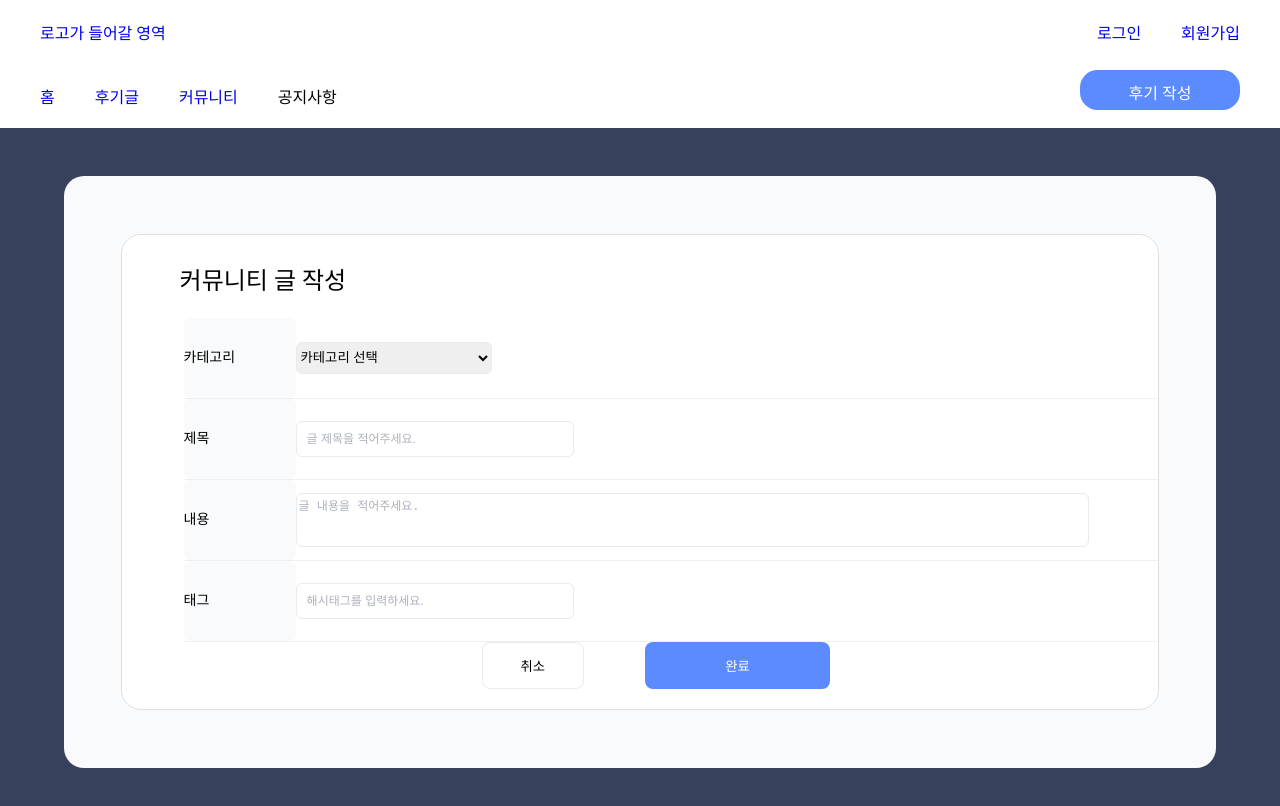
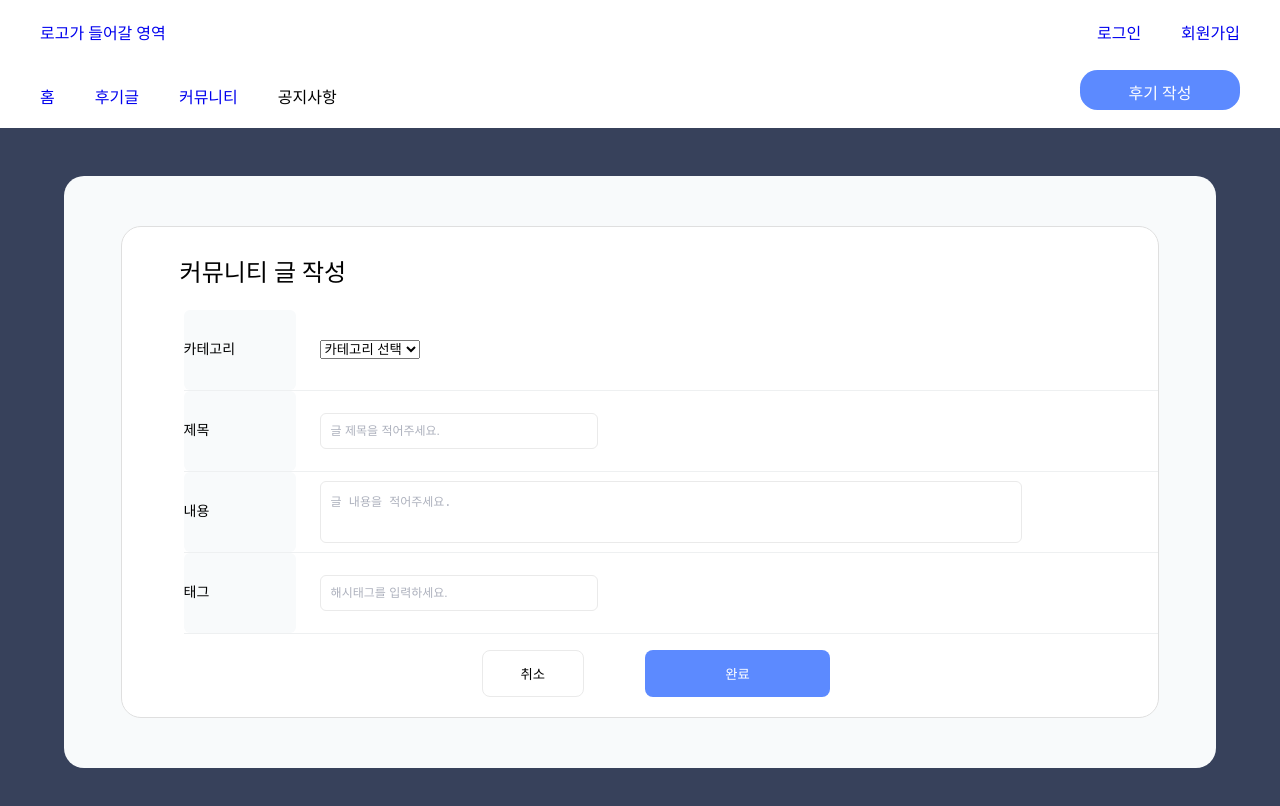
Before and after one commit to Interview-reviews/Interview-reviews-FE, a React (Create React App) app: page /Community/Write in a window 1280 px wide. Shown: the top 806 px of the page. Built offline with nearby package versions, Linux system fonts and the light colour scheme; the HTML template or start-up script is replaced by a standard one.

Commit message:
feat(FieldsetCommunity): hook 추가 및 리팩토링 수행

```diff
--- a/src/App.jsx
+++ b/src/App.jsx
@@ -27,6 +27,7 @@ export default function App() {
         <Route path="/SignUp" element={<SignUp />}></Route>
         <Route path="/Information" element={<Information />}></Route>
         <Route path="/Welcome" element={<Welcome />}></Route>
+        <Route path="/WriteReview" element={<WriteReview />}></Route>
         <Route path="/Review" element={<Review />}></Route>
         <Route path="/Community" element={<Community />}></Route>
         <Route path="/Community/Write" element={<Write />}></Route>
--- a/src/components/Community/Button/Button.jsx
+++ b/src/components/Community/Button/Button.jsx
@@ -1,40 +1,14 @@
 /** @jsxImportSource @emotion/react */
-import { css } from '@emotion/react';
 
-const buttonContainer = css`
-  display: flex;
-  width: 40%;
-  height: content;
-  justify-content: space-around;
-
-  margin: 0 auto;
-`;
-
-const cancelButton = css`
-  width: 25%;
-  height: 47px;
-
-  background: #ffffff;
-  border: 1px solid #eaeaea;
-  border-radius: 8px;
-`;
-const confirmButton = ({ isFilled }) => css`
-  width: 45%;
-  height: 47px;
-
-  background: ${isFilled ? '#9a9a9a' : '#5C8AFF'};
-  border-radius: 8px;
-  border: none;
-  color: white;
-`;
+import { buttonContainer, cancelButton, confirmButton } from './Button.style';
 
 export default function Button() {
   return (
     <div css={buttonContainer}>
-      <button css={cancelButton} type="submit">
+      <button css={cancelButton} type="reset">
         취소
       </button>
-      <button css={confirmButton} type="reset">
+      <button css={confirmButton} type="submit">
         완료
       </button>
     </div>
--- /dev/null
+++ b/src/components/Community/Button/Button.style.jsx
@@ -0,0 +1,34 @@
+import { css } from '@emotion/react';
+
+const buttonContainer = css`
+  display: flex;
+  width: 40%;
+  height: content;
+  justify-content: space-around;
+
+  margin: 0 auto;
+
+  padding-top: 1rem;
+`;
+
+const cancelButton = css`
+  width: 25%;
+  height: 47px;
+
+  background: #ffffff;
+  border: 1px solid #eaeaea;
+  border-radius: 8px;
+  cursor: pointer;
+`;
+const confirmButton = ({ isFilled }) => css`
+  width: 45%;
+  height: 47px;
+
+  background: ${isFilled ? '#9a9a9a' : '#5C8AFF'};
+  border-radius: 8px;
+  border: none;
+  color: white;
+  cursor: pointer;
+`;
+
+export { buttonContainer, cancelButton, confirmButton };
--- a/src/components/Community/FieldsetCommunity/FiledsetCommunity.jsx
+++ b/src/components/Community/FieldsetCommunity/FiledsetCommunity.jsx
@@ -1,144 +1,74 @@
 /** @jsxImportSource @emotion/react */
-import { css } from '@emotion/react';
-
-import { useRef } from 'react';
+import { useRef, useState } from 'react';
 import Button from '../Button/Button';
-
-const liStyle = css`
-  list-style: none;
-  display: flex;
-  align-items: center;
-`;
-
-const labelStyle = css`
-  display: block;
-  width: 7rem;
-  line-height: 5rem;
-
-  background: #f8fafb;
-  font-weight: 400;
-  font-size: 14px;
-  justify-content: center;
-
-  border-radius: 6px;
-`;
-
-const hrStyle = css`
-  background: #eef0f1;
-  height: 1px;
-  border: 0;
-`;
-
-const fieldsetStyle = css`
-  border: none;
-  width: 80vw;
-`;
-
-const inputStyle = css`
-  width: 20vw;
-  padding: 10px;
-
-  font-weight: 500;
-  font-size: 12px;
-
-  &::placeholder {
-    color: #adb1bd;
-  }
-
-  border: 1px solid #eaeaea;
-  border-radius: 6px;
-`;
-
-const formStyle = css`
-  padding: 10px;
-`;
-
-const textareaStyle = css`
-  width: 80%;
-  height: 3rem;
-
-  &::placeholder {
-    color: #adb1bd;
-  }
-
-  font-weight: 500;
-  font-size: 12px;
-
-  border: 1px solid #eaeaea;
-  border-radius: 6px;
-  resize: none;
-`;
-
-const selectStyle = css`
-  height: 2rem;
-  width: 20%;
-  border: 1px solid #eaeaea;
-  border-radius: 6px;
-
-  &::option[value=''][disabled] {
-    display: none;
-  }
-`;
-
-const title = css`
-  position: relative;
-  font-weight: 500;
-  font-size: 1.5rem;
-  margin-left: 2rem;
-
-  padding: 1rem;
-`;
+import WriteSelect from '../WriteSelect/WriteSelect';
+import {
+  liStyle,
+  labelStyle,
+  hrStyle,
+  fieldsetStyle,
+  inputStyle,
+  formStyle,
+  textareaStyle,
+  titleStyle,
+} from './FiledsetCommunity.style';
 
 export default function FieldsetCommunity() {
   const textareaRef = useRef();
+  const [title, setTitle] = useState('');
+  const [content, setContent] = useState('');
+  const [hashtags, setHashtags] = useState('');
 
-  const handleResizeHeight = () => {
+  const handleResizeHeight = e => {
     textareaRef.current.style.height = '3rem';
-    textareaRef.current.style.height = `${textareaRef.current.scrollHeight / 16}rem`;
+    textareaRef.current.style.height = `${textareaRef.current.scrollHeight / 17 - 0.5}rem`;
+    setContent(e.target.value);
   };
 
   return (
-    <form css={formStyle} method="post">
-      <h1 css={title}>커뮤니티 글 작성</h1>
+    <form css={formStyle} method="post" action="#">
+      <h1 css={titleStyle}>커뮤니티 글 작성</h1>
       <fieldset css={fieldsetStyle}>
         <ul>
           <li css={liStyle}>
             <label css={labelStyle}>카테고리</label>
-            <select name="category" css={selectStyle} required>
-              <option value="" disabled selected>
-                카테고리 선택
-              </option>
-              <option value="Q&amp;A">Q&amp;A</option>
-              <option value="Chat">잡담</option>
-              <option value="Recommend">인강 추천</option>
-            </select>
+            <WriteSelect />
           </li>
           <hr css={hrStyle} />
 
           <li css={liStyle}>
             <label css={labelStyle}>제목</label>
-            <input css={inputStyle} placeholder="글 제목을 적어주세요."></input>
+            <input
+              css={inputStyle}
+              placeholder="글 제목을 적어주세요."
+              required
+              value={title}
+              onChange={e => setTitle(e.target.value)}></input>
           </li>
           <hr css={hrStyle} />
 
           <li css={liStyle}>
             <label css={labelStyle}>내용</label>
             <textarea
-              rows={1}
               ref={textareaRef}
-              onChange={handleResizeHeight}
+              value={content}
+              onChange={e => handleResizeHeight(e)}
               css={textareaStyle}
-              placeholder="글 내용을 적어주세요."></textarea>
+              placeholder="글 내용을 적어주세요."
+              required></textarea>
           </li>
           <hr css={hrStyle} />
 
           <li css={liStyle}>
             <label css={labelStyle}>태그</label>
-            <input css={inputStyle} placeholder="해시태그를 입력하세요."></input>
+            <input
+              css={inputStyle}
+              placeholder="해시태그를 입력하세요."
+              value={hashtags}
+              onChange={e => setHashtags(e.target.value)}></input>
           </li>
           <hr css={hrStyle} />
         </ul>
-
         <Button />
       </fieldset>
     </form>
--- /dev/null
+++ b/src/components/Community/FieldsetCommunity/FiledsetCommunity.style.jsx
@@ -0,0 +1,84 @@
+import { css } from '@emotion/react';
+
+const liStyle = css`
+  list-style: none;
+  display: flex;
+  align-items: center;
+`;
+
+const labelStyle = css`
+  display: inline-block;
+  width: 7rem;
+  line-height: 5rem;
+
+  background: #f8fafb;
+  font-weight: 400;
+  font-size: 14px;
+  justify-content: center;
+
+  margin-right: 1.5rem;
+
+  border-radius: 6px;
+`;
+
+const hrStyle = css`
+  background: #eef0f1;
+  height: 1px;
+  border: 0;
+`;
+
+const fieldsetStyle = css`
+  border: none;
+  width: 80vw;
+  height: auto;
+`;
+
+const inputStyle = css`
+  width: 20vw;
+  padding: 10px;
+
+  font-weight: 500;
+  font-size: 12px;
+
+  &::placeholder {
+    color: #adb1bd;
+  }
+
+  border: 1px solid #eaeaea;
+  border-radius: 6px;
+`;
+
+const formStyle = css`
+  padding: 10px;
+`;
+
+const textareaStyle = css`
+  width: 70%;
+  height: 3rem;
+
+  &::placeholder {
+    color: #adb1bd;
+  }
+
+  align-items: center;
+
+  padding-left: 10px;
+  padding-top: 10px;
+
+  font-weight: 500;
+  font-size: 12px;
+
+  border: 1px solid #eaeaea;
+  border-radius: 6px;
+  resize: none;
+`;
+
+const titleStyle = css`
+  font-weight: 500;
+  font-size: 1.5rem;
+  margin-left: 2rem;
+
+  padding: 1rem;
+`;
+
+export { liStyle, labelStyle, hrStyle, fieldsetStyle, inputStyle, formStyle, textareaStyle, titleStyle };
--- a/src/components/Community/WriteBackground/WriteBackground.jsx
+++ b/src/components/Community/WriteBackground/WriteBackground.jsx
@@ -1,23 +1,10 @@
 /** @jsxImportSource @emotion/react */
-import { css } from '@emotion/react';
 import WriteContainer from '../WriteContainer/WriteContainer';
-
-const colors = {
-  lightBlue: '#5C8AFF',
-  darkBlue: '#37415B',
-};
-
-const style = color => css`
-  background-color: ${colors[color]};
-  width: 100vw;
-  height: 100vh;
-  display: flex;
-  justify-content: center;
-`;
+import { backgroundStyle } from './WriteBackground.style';
 
 export default function WriteBackground({ color }) {
   return (
-    <div css={style(color)}>
+    <div css={backgroundStyle(color)}>
       <WriteContainer />
     </div>
   );
--- /dev/null
+++ b/src/components/Community/WriteBackground/WriteBackground.style.jsx
@@ -0,0 +1,16 @@
+import { css } from '@emotion/react';
+
+const colors = {
+  lightBlue: '#5C8AFF',
+  darkBlue: '#37415B',
+};
+
+const backgroundStyle = color => css`
+  background-color: ${colors[color]};
+  width: 100vw;
+  height: 100vh;
+  display: flex;
+  justify-content: center;
+`;
+
+export { backgroundStyle };
--- a/src/components/Community/WriteContainer/WriteContainer.jsx
+++ b/src/components/Community/WriteContainer/WriteContainer.jsx
@@ -1,36 +1,6 @@
 /** @jsxImportSource @emotion/react */
-import { css } from '@emotion/react';
 import FieldsetCommunity from '../FieldsetCommunity/FiledsetCommunity';
-
-// height는 content만큼 늘어나도록 설정
-const parentContainer = css`
-  width: 90vw;
-  overflow: hidden;
-  height: content;
-  background-color: #f8fafb;
-  border-radius: 20px;
-  margin-top: 3em;
-  margin-bottom: 10rem;
-
-  display: flex;
-  justify-content: space-around;
-  flex-direction: column;
-  align-items: center;
-`;
-
-const childContainer = css`
-  width: 90%;
-  height: content;
-  overflow: hidden;
-
-  background-color: #ffffff;
-  border-radius: 20px;
-  border: 1px solid #dfdfdf;
-
-  display: flex;
-  flex-driection: column;
-  align-items: center;
-`;
+import { parentContainer, childContainer } from './WriteContainer.style';
 
 export default function WriteContainer() {
   return (
--- /dev/null
+++ b/src/components/Community/WriteContainer/WriteContainer.style.jsx
@@ -0,0 +1,34 @@
+import { css } from '@emotion/react';
+
+// height는 content만큼 늘어나도록 설정
+const parentContainer = css`
+  width: 90vw;
+  overflow: hidden;
+  height: auto;
+
+  background-color: #f8fafb;
+  border-radius: 20px;
+  margin-top: 3em;
+  margin-bottom: 10rem;
+
+  display: flex;
+  justify-content: space-around;
+  flex-direction: column;
+  align-items: center;
+`;
+
+const childContainer = css`
+  width: 90%;
+  overflow: hidden;
+  height: auto;
+
+  background-color: #ffffff;
+  border-radius: 20px;
+  border: 1px solid #dfdfdf;
+
+  display: flex;
+  flex-driection: column;
+  align-items: center;
+`;
+
+export { parentContainer, childContainer };
--- /dev/null
+++ b/src/components/Community/WriteSelect/WriteSelect.jsx
@@ -0,0 +1,23 @@
+/** @jsxImportSource @emotion/react */
+import { useState } from 'react';
+import selectStyle from './WriteSelect.style';
+
+export default function WriteSelect() {
+  const defaultOption = '카테고리 선택';
+  const selectList = [defaultOption, 'Q&A', '잡담', '인강 추천'];
+  const [selected, setSelected] = useState(defaultOption);
+
+  const handleSelect = e => {
+    setSelected(e.target.value);
+  };
+
+  return (
+    <select css={selectStyle} required value={selected} onChange={handleSelect}>
+      {selectList.map(item => (
+        <option value={item} key={item} disabled={item === defaultOption}>
+          {item}
+        </option>
+      ))}
+    </select>
+  );
+}
--- /dev/null
+++ b/src/components/Community/WriteSelect/WriteSelect.style.jsx
@@ -0,0 +1,14 @@
+import { css } from '@emotion/react';
+
+const selectStyle = css`
+  height: 2rem;
+  width: 20%;
+  border: 1px solid #eaeaea;
+  border-radius: 6px;
+
+  &::option[value=''][disabled] {
+    display: none;
+  }
+`;
+
+export default { selectStyle };
```
